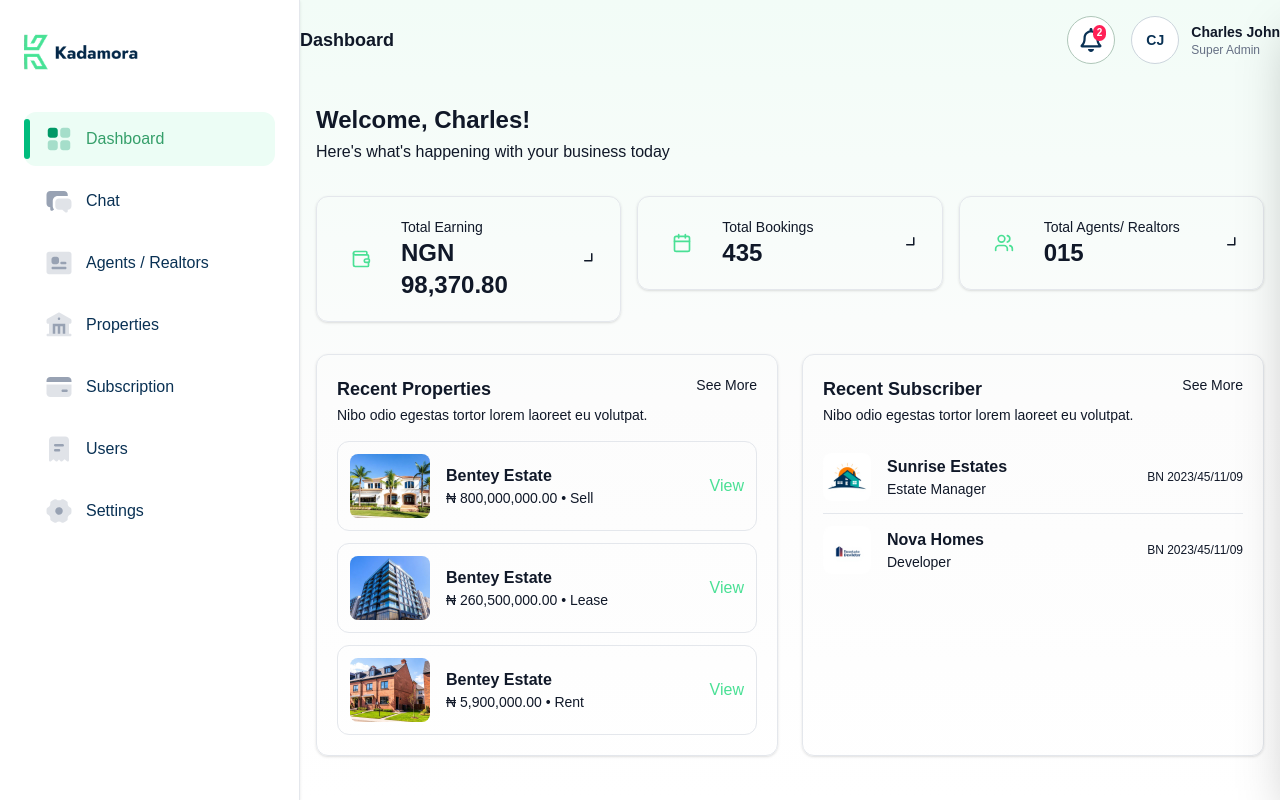
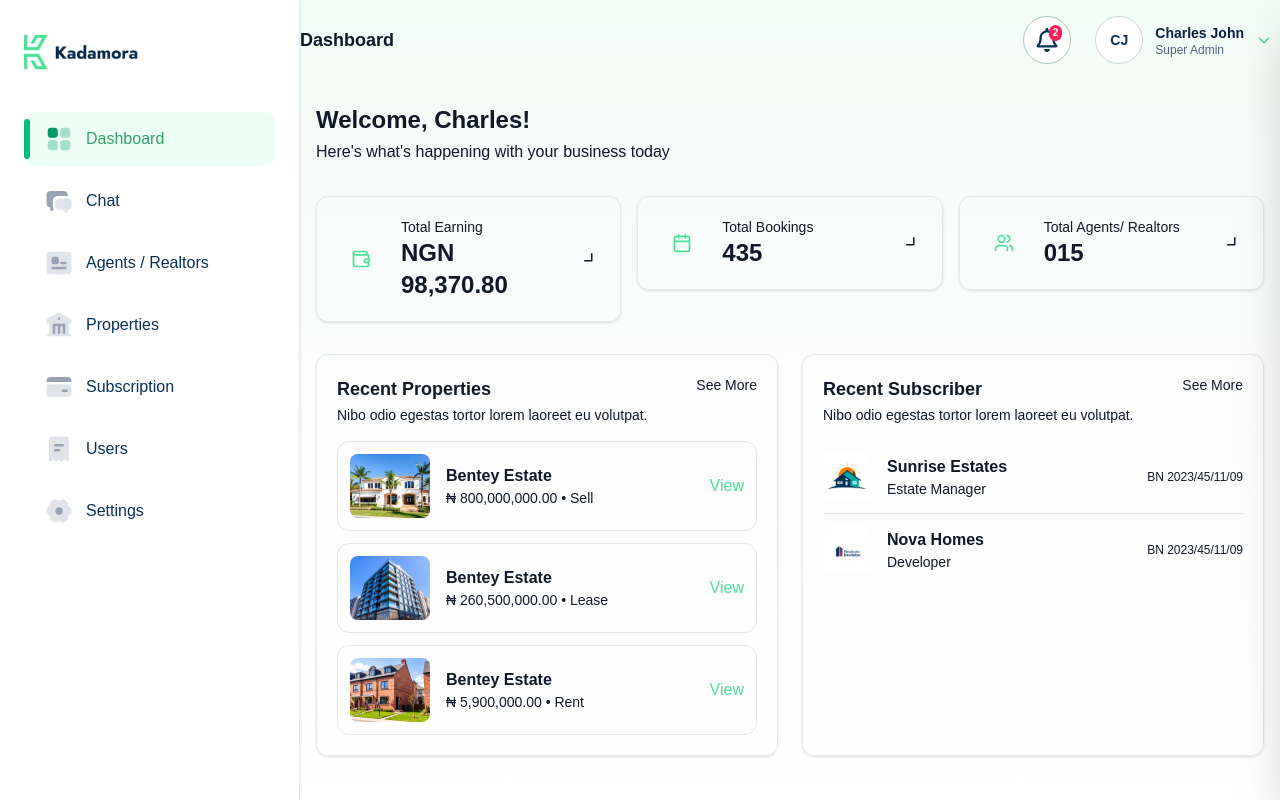
Before and after one commit to Kadamora/Kadamora_frontend_app, a React (Vite) app: page /admin in a window 1280 px wide. Built offline with nearby package versions, Linux system fonts and the light colour scheme; a web font is replaced by a local one.

Commit message:
logout implement on admin side

```diff
--- a/src/components/container/AdminDashboardLayout.tsx
+++ b/src/components/container/AdminDashboardLayout.tsx
@@ -1,10 +1,10 @@
 import type { NotificationItem } from '@components/widgets/NotificationPanel';
 import NotificationPanel from '@components/widgets/NotificationPanel';
-import {  useAppSelector } from '@store/hooks';
-// import { logout } from '@store/slices/auth.slice';
-import React, { useCallback, useMemo, useState } from 'react';
+import { useAppDispatch, useAppSelector } from '@store/hooks';
+import { logout } from '@store/slices/auth.slice';
+import React, { useCallback, useMemo, useState, useRef, useEffect } from 'react';
 import { FaRegBell } from 'react-icons/fa';
-import { Link, Outlet, useLocation } from 'react-router';
+import { Link, Outlet, useLocation, useNavigate } from 'react-router';
 
 const adminNav = [
     { label: 'Dashboard', to: '/admin', icon: '/assets/icons/grid.svg', iconClass: 'icon-home' },
@@ -41,8 +41,8 @@ const notificationsSample: NotificationItem[] = [
 
 const AdminDashboardLayout: React.FC = () => {
     const location = useLocation();
-    // const navigate = useNavigate();
-    // const dispatch = useAppDispatch();
+    const navigate = useNavigate();
+    const dispatch = useAppDispatch();
     const account = useAppSelector((s) => s.auth.user);
 
     const fallbackInitials = "CJ"
@@ -81,6 +81,19 @@ const AdminDashboardLayout: React.FC = () => {
         setNotifications((prev) => prev.map((n) => ({ ...n, read: true })));
     }, []);
 
+    const [userMenuOpen, setUserMenuOpen] = useState(false);
+    const userMenuRef = useRef<HTMLDivElement>(null);
+
+    useEffect(() => {
+        const handleClickOutside = (event: MouseEvent) => {
+            if (userMenuRef.current && !userMenuRef.current.contains(event.target as Node)) {
+                setUserMenuOpen(false);
+            }
+        };
+        document.addEventListener('mousedown', handleClickOutside);
+        return () => document.removeEventListener('mousedown', handleClickOutside);
+    }, []);
+
    const activeNav = useMemo(() => {
     const currentPath = location.pathname.replace(/\/+$/, '');
 
@@ -99,11 +112,11 @@ const AdminDashboardLayout: React.FC = () => {
 }, [location.pathname, adminNav]);
 
 
-    // const handleLogout = () => {
-    //     dispatch(logout());
-    //     navigate('/admin/auth/login', { replace: true });
-    // };
-    // console.log(handleLogout)
+    const handleLogout = () => {
+        dispatch(logout());
+        navigate('/admin/auth/login', { replace: true });
+    };
+    console.log(handleLogout)
     return (
         <div className="min-h-screen flex bg-gradient-to-b from-[#f2fcf7] via-[#fcfcfc] to-white text-[#101828] relative">
             {/* navigation sidebar */}
@@ -167,15 +180,58 @@ const AdminDashboardLayout: React.FC = () => {
                             </button>
 
 
-                            <div className="flex items-center gap-3">
-                                <span className="flex h-12 w-12 items-center justify-center rounded-full border border-[#CCD5DD] bg-white text-sm font-semibold text-[#093154] overflow-hidden">
+
+                            <div className="relative" ref={userMenuRef}>
+                                <button
+                                    type="button"
+                                    onClick={() => setUserMenuOpen((o) => !o)}
+                                    className="flex items-center gap-3 rounded-full px-1 md:px-2 py-1 hover:bg-emerald-50 focus:outline-none focus-visible:ring-2 focus-visible:ring-emerald-500/40 transition"
+                                    aria-haspopup="menu"
+                                >
+                                    <span className="flex h-12 w-12 items-center justify-center rounded-full border border-[#CCD5DD] bg-white text-sm font-semibold text-[#093154] overflow-hidden">
                                         {/* Fallback initials if no avatar image */}
                                         {derivedInitials}
                                     </span>
-                                <div className="hidden sm:block leading-tight">
-                                    <p className="text-sm font-semibold">{derivedName}</p>
-                                    <p className="text-xs text-[#667085]">{derivedRole}</p>
-                                </div>
+                                    <span className="hidden md:flex flex-col text-left leading-tight">
+                                        <span className="text-sm font-bold text-[#091E42]">{derivedName}</span>
+                                        <span className="text-[12px] text-[#505F79]">{derivedRole}</span>
+                                    </span>
+                                    <svg
+                                        className={`hidden md:block h-4 w-4 text-primary transition-transform ${userMenuOpen ? 'rotate-180' : ''}`}
+                                        fill="none"
+                                        stroke="currentColor"
+                                        strokeWidth={2}
+                                        viewBox="0 0 24 24"
+                                        aria-hidden="true"
+                                    >
+                                        <path strokeLinecap="round" strokeLinejoin="round" d="M19 9l-7 7-7-7" />
+                                    </svg>
+                                </button>
+                                {userMenuOpen && (
+                                    <div
+                                        role="menu"
+                                        aria-label="User menu"
+                                        className="absolute right-0 mt-3 w-56 origin-top-right rounded-xl border border-[#E4E7EC] bg-white shadow-lg ring-1 ring-black/5 p-2 animate-[fadeIn_.18s_ease-out]"
+                                    >
+                                        <div
+                                            role="menuitem"
+                                            onClick={() => {
+                                                setUserMenuOpen(false);
+                                                handleLogout();
+                                            }}
+                                            className="w-full flex items-center gap-3 rounded-lg px-3 py-2 font-medium transition cursor-pointer text-[#52525B] hover:bg-[#F1FCF7] hover:text-[#359F6A] focus:outline-none focus:bg-[#F1FCF7]"
+                                        >
+                                            <div className="mr-[5px]">
+                                                <svg width="20" height="20" viewBox="0 0 24 24" fill="none" stroke="currentColor" strokeWidth="2" strokeLinecap="round" strokeLinejoin="round">
+                                                    <path d="M9 21H5a2 2 0 0 1-2-2V5a2 2 0 0 1 2-2h4" />
+                                                    <polyline points="16 17 21 12 16 7" />
+                                                    <line x1="21" y1="12" x2="9" y2="12" />
+                                                </svg>
+                                            </div>
+                                            <span>Logout</span>
+                                        </div>
+                                    </div>
+                                )}
                             </div>
                         </div>
                     </div>
--- a/src/pages/Auth/AdminLogin.tsx
+++ b/src/pages/Auth/AdminLogin.tsx
@@ -128,19 +128,19 @@ export default function AdminLogin() {
                             </button>
                         </div>
 
-                        <div className="flex justify-end">
+                        {/* <div className="flex justify-end">
                             <a
                                 href="/admin/auth/forgot-password"
                                 className="text-sm text-green-600 hover:underline"
                             >
                                 Forget Password?
                             </a>
-                        </div>
+                        </div> */}
 
                         <button
                             type="submit"
                             disabled={isSubmitting}
-                            className="w-full bg-secondary text-white py-3 rounded-lg font-medium flex items-center justify-center gap-2 hover:opacity-95 transition disabled:opacity-70"
+                            className="w-full bg-secondary text-white py-3 mt-6 rounded-lg font-medium flex items-center justify-center gap-2 hover:opacity-95 transition disabled:opacity-70"
                         >
                             {isSubmitting ? (
                                 <span className="h-4 w-4 rounded-full border-2 border-white/70 border-t-white animate-spin" />
```
Also changed, not shown: 1 other file (tests, documents, lock files or other folders).
